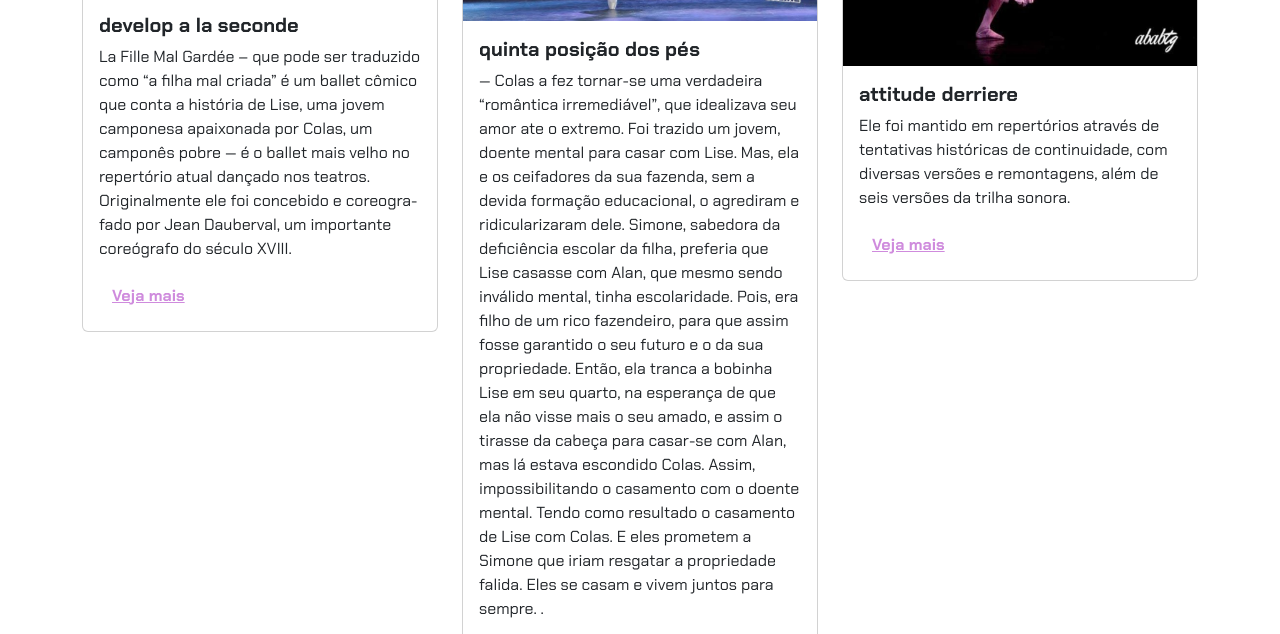
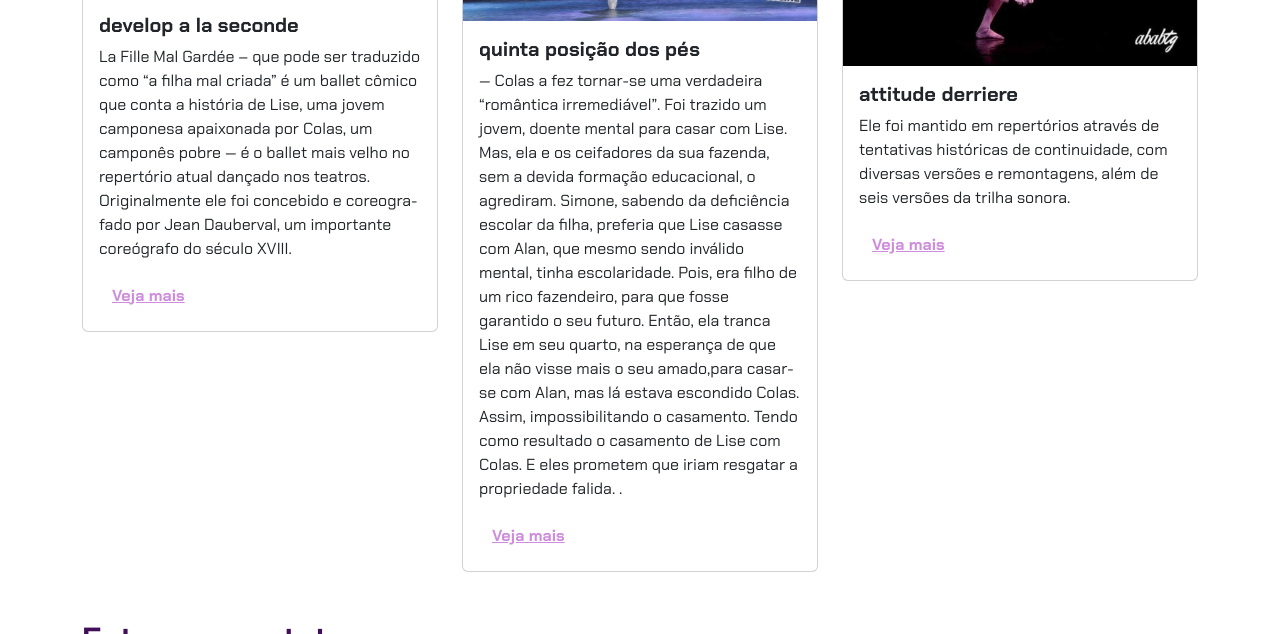
Before and after one commit to 12-Geokamoto/Portf-lio, a plain HTML site: page index.html in a window 1280 px wide. Shown: the part 706-1340 px from the top of the page. Drawn offline with nearby package versions, Linux system fonts and the light colour scheme.

Commit message:
Update index.html

```diff
--- a/index.html
+++ b/index.html
@@ -45,7 +45,7 @@
                     <img src="img/projeto-2.png" class="card-img-top" alt="Imagem do projeto de biblioteca virtual">
                     <div class="card-body">
                         <h5 class="card-title">quinta posição dos pés</h5>
-                        <p class="card-text"> — Colas a fez tornar-se uma verdadeira “romântica irremediável”, que idealizava seu amor ate o extremo. Foi trazido um jovem, doente mental para casar com Lise. Mas, ela e os ceifadores da sua fazenda, sem a devida formação educacional, o agrediram e ridicularizaram dele. Simone, sabedora da deficiência escolar da filha, preferia que Lise casasse com Alan, que mesmo sendo inválido mental, tinha escolaridade. Pois, era filho de um rico fazendeiro, para que assim fosse garantido o seu futuro e o da sua propriedade. Então, ela tranca a bobinha Lise em seu quarto, na esperança de que ela não visse mais o seu amado, e assim o tirasse da cabeça para casar-se com Alan, mas lá estava escondido Colas. Assim, impossibilitando o casamento com o doente mental. Tendo como resultado o casamento de Lise com Colas. E eles prometem a Simone que iriam resgatar a propriedade falida. Eles se casam e vivem juntos para sempre.
+                        <p class="card-text"> — Colas a fez tornar-se uma verdadeira “romântica irremediável”. Foi trazido um jovem, doente mental para casar com Lise. Mas, ela e os ceifadores da sua fazenda, sem a devida formação educacional, o agrediram. Simone, sabendo da deficiência escolar da filha, preferia que Lise casasse com Alan, que mesmo sendo inválido mental, tinha escolaridade. Pois, era filho de um rico fazendeiro, para que fosse garantido o seu futuro. Então, ela tranca Lise em seu quarto, na esperança de que ela não visse mais o seu amado,para casar-se com Alan, mas lá estava escondido Colas. Assim, impossibilitando o casamento. Tendo como resultado o casamento de Lise com Colas. E eles prometem que iriam resgatar a propriedade falida.
 .</p>
                         <button type="button" class="btn btn-link" data-bs-toggle="modal" data-bs-target="#modal2">Veja
                             mais</button>
```
